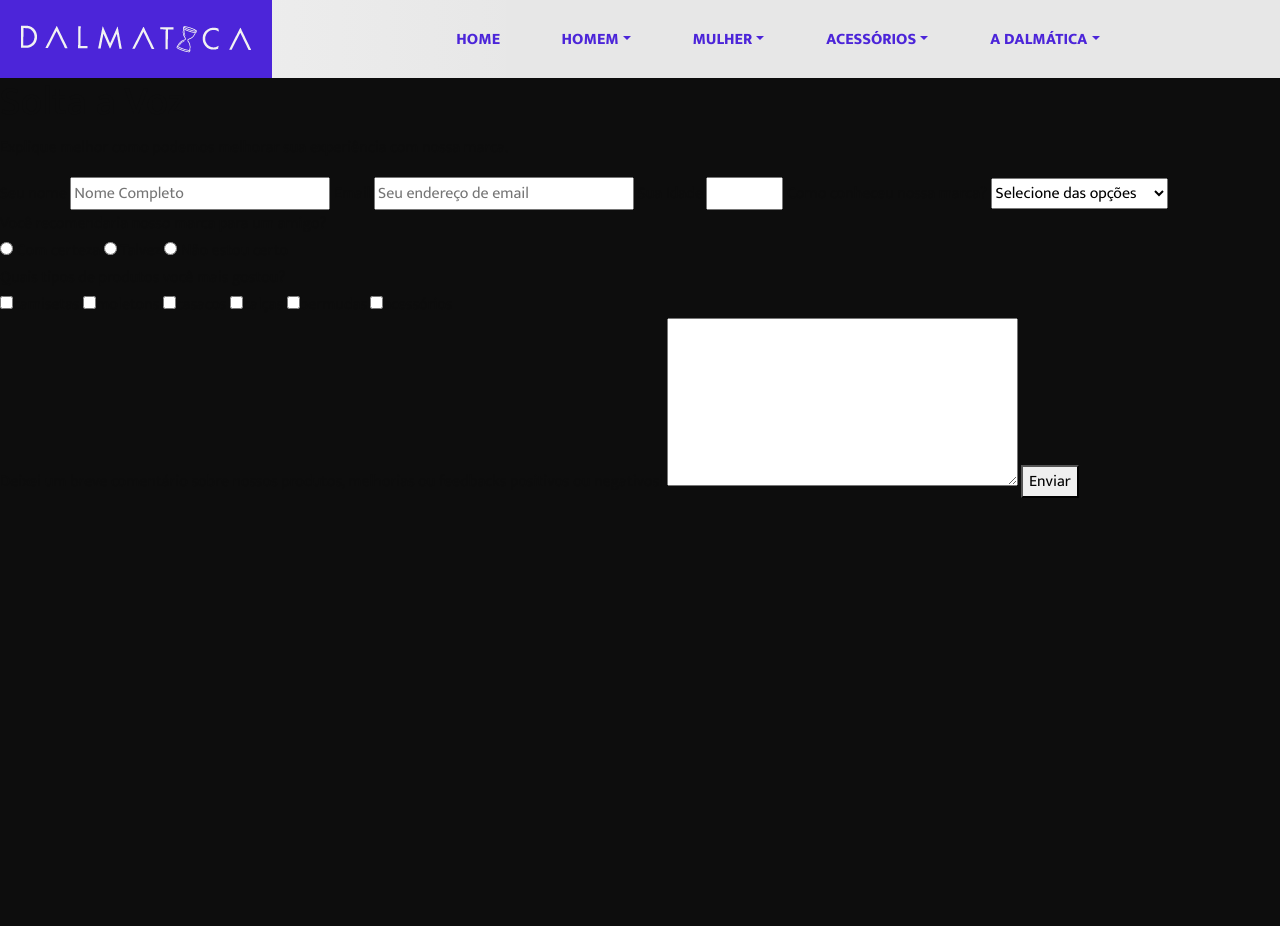
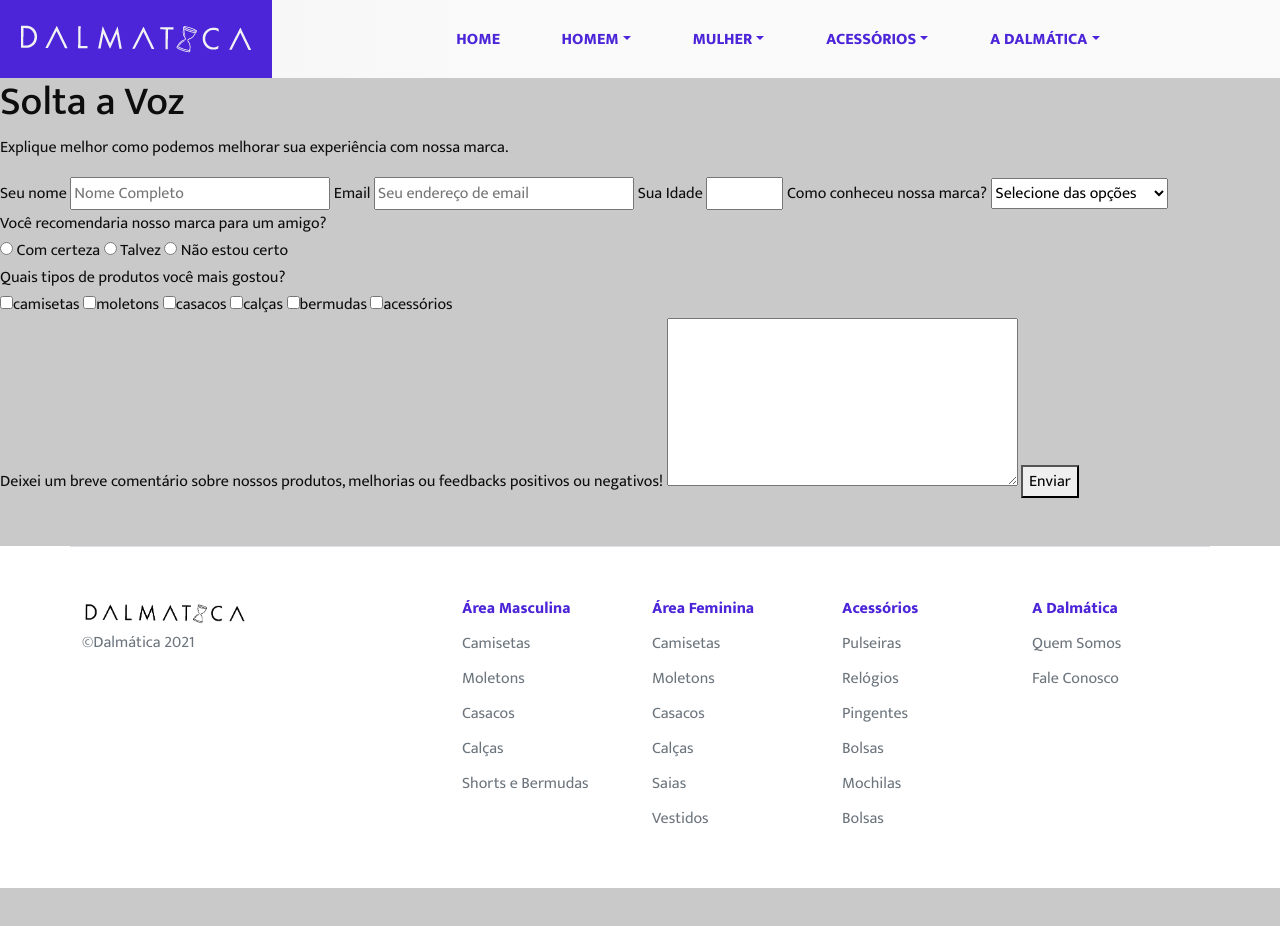
Before and after one commit to ThreeDP/project-dalmatica, a plain HTML site: page surveyform.html in a window 1280 px wide. Before the commit the page ends 800 px from the top, so only its background shows below. Drawn offline with nearby package versions, Linux system fonts and the light colour scheme.

Commit message:
Implementação do footer da página

```diff
--- a/assets/css/_base.scss
+++ b/assets/css/_base.scss
@@ -1,4 +1,4 @@
-@import './scss/bootstrap';
+
 
 * {
     box-sizing: border-box;
@@ -7,6 +7,6 @@
 body {
     font: 100% $font-primary;
     color: $black-primary;
-    background-color: #0D0D0D;
+    background-color: $grey-primary;
     border: 0px;
 }
--- /dev/null
+++ b/assets/css/_footer.scss
@@ -0,0 +1,9 @@
+#footer {
+    background-color: $white-primary;
+}
+
+.nav {
+    .nav-item {
+        @include link-title($purple_primary);
+    }
+}
--- /dev/null
+++ b/assets/css/_mixins.scss
@@ -0,0 +1,11 @@
+@mixin link-title($color) {
+    &:nth-child(1) a{
+        color: $color;
+        font-weight: 800;
+
+        &:hover {
+            text-decoration: underline;
+            text-decoration-color: $color;
+        }
+    }
+}
--- a/assets/css/_nav.scss
+++ b/assets/css/_nav.scss
@@ -99,15 +99,7 @@
         border-right: 1px solid $grey-primary;
 
         li {
-            &:nth-child(1) .dropdown-item{
-                color: $purple_primary;
-                font-weight: 800;
-
-                &:hover {
-                    text-decoration-color: $purple_primary;
-                }
-
-            }
+            @include link-title($purple_primary);
         }
 
         .dropdown-item {
--- a/assets/css/main.scss
+++ b/assets/css/main.scss
@@ -1,4 +1,5 @@
 /* Componentes base Scss - estilo próprio */
+@import './scss/bootstrap';
 @import './variables';
 @import './_base';
 @import './extends';
@@ -10,3 +11,4 @@
 
 /* Estilos da página */
 @import './nav';
+@import './footer'
--- a/assets/pages/footer.html
+++ b/assets/pages/footer.html
@@ -0,0 +1,67 @@
+<div class="container">
+  <footer class="row row-cols-5 py-5 my-5 border-top">
+    <div class="col-2">
+      <a href="index.html" class="navbar-brand">
+          <picture>
+              <source srcset="assets/img/icons/dark-logo-180.png" media="(min-width: 0px) and (max-width: 599px) and (-webkit-min-device-pixel-ratio: 2.0)">
+              <source srcset="assets/img/icons/dark-logo-180.png" media="(min-width: 0px) and (max-width: 599px)">
+              <source srcset="assets/img/icons/dark-logo-200.png" media="(min-width: 600px) and (max-width: 899px) and (-webkit-min-device-pixel-ratio: 2.0)">
+              <source srcset="assets/img/icons/dark-logo-200.png" media="(min-width: 600px) and (max-width: 899px)">
+              <source srcset="assets/img/icons/dark-logo-220.png" media="(min-width: 900px) and (max-width: 1199px) and (-webkit-min-device-pixel-ratio: 2.0)">
+              <source srcset="assets/img/icons/dark-logo-220.png" media="(min-width: 900px) and (max-width: 1199px)">
+              <source srcset="assets/img/icons/dark-logo-240.png" media="(min-width: 1200px) and (-webkit-min-device-pixel-ratio: 2.0)">
+              <source srcset="assets/img/icons/dark-logo-240.png" media="(min-width: 1200px) and (max-width: 1799px)">
+              <source srcset="assets/img/icons/dark-logo-260.png" media="(min-width: 1800px)">
+
+              <img class="img-fluid" src="assets/img/icons/dark-logo-240.png" alt="Logotipo Dalmática">
+          </picture>
+      </a>
+      <p class="text-muted">©Dalmática 2021</p>
+    </div>
+
+    <div class="col-2"></div>
+
+    <div class="col-2">
+      <ul class="nav flex-column">
+        <li class="nav-item mb-2"><a href="#" class="nav-link p-0">Área Masculina</a></li>
+        <li class="nav-item mb-2"><a href="#" class="nav-link p-0 text-muted">Camisetas</a></li>
+        <li class="nav-item mb-2"><a href="#" class="nav-link p-0 text-muted">Moletons</a></li>
+        <li class="nav-item mb-2"><a href="#" class="nav-link p-0 text-muted">Casacos</a></li>
+        <li class="nav-item mb-2"><a href="#" class="nav-link p-0 text-muted">Calças</a></li>
+        <li class="nav-item mb-2"><a href="#" class="nav-link p-0 text-muted">Shorts e Bermudas</a></li>
+      </ul>
+    </div>
+
+    <div class="col-2">
+      <ul class="nav flex-column">
+        <li class="nav-item mb-2"><a href="#" class="nav-link p-0">Área Feminina</a></li>
+        <li class="nav-item mb-2"><a href="#" class="nav-link p-0 text-muted">Camisetas</a></li>
+        <li class="nav-item mb-2"><a href="#" class="nav-link p-0 text-muted">Moletons</a></li>
+        <li class="nav-item mb-2"><a href="#" class="nav-link p-0 text-muted">Casacos</a></li>
+        <li class="nav-item mb-2"><a href="#" class="nav-link p-0 text-muted">Calças</a></li>
+        <li class="nav-item mb-2"><a href="#" class="nav-link p-0 text-muted">Saias</a></li>
+        <li class="nav-item mb-2"><a href="#" class="nav-link p-0 text-muted">Vestidos</a></li>
+      </ul>
+    </div>
+
+    <div class="col-2">
+      <ul class="nav flex-column">
+        <li class="nav-item mb-2"><a href="#" class="nav-link p-0">Acessórios</a></li>
+        <li class="nav-item mb-2"><a href="#" class="nav-link p-0 text-muted">Pulseiras</a></li>
+        <li class="nav-item mb-2"><a href="#" class="nav-link p-0 text-muted">Relógios</a></li>
+        <li class="nav-item mb-2"><a href="#" class="nav-link p-0 text-muted">Pingentes</a></li>
+        <li class="nav-item mb-2"><a href="#" class="nav-link p-0 text-muted">Bolsas</a></li>
+        <li class="nav-item mb-2"><a href="#" class="nav-link p-0 text-muted">Mochilas</a></li>
+        <li class="nav-item mb-2"><a href="#" class="nav-link p-0 text-muted">Bolsas</a></li>
+      </ul>
+    </div>
+
+    <div class="col-2">
+      <ul class="nav flex-column">
+        <li class="nav-item mb-2"><a href="#" class="nav-link p-0">A Dalmática</a></li>
+        <li class="nav-item mb-2"><a href="#" class="nav-link p-0 text-muted">Quem Somos</a></li>
+        <li class="nav-item mb-2"><a href="surveyform.html" class="nav-link p-0 text-muted">Fale Conosco</a></li>
+      </ul>
+    </div>
+  </footer>
+</div>
--- a/assets/pages/nav-bar.html
+++ b/assets/pages/nav-bar.html
@@ -40,7 +40,7 @@
       <div class="collapse navbar-collapse" id="navbarsExample04">
         <ul class="navbar-nav mx-auto mb-2 mb-md-0">
             <li class="nav-item">
-                <a class="nav-link active" aria-current="page" href="#">Home</a>
+                <a class="nav-link active" aria-current="page" href="index.html">Home</a>
             </li>
             <li class="nav-item dropdown">
                 <a class="nav-link dropdown-toggle" href="#" id="dropdown04" data-bs-toggle="dropdown" aria-expanded="false">homem</a>
@@ -110,7 +110,7 @@
                             <li><a class="dropdown-item" href="#">Joias</a></li>
                             <li><a class="dropdown-item" href="#">Pulseiras</a></li>
                             <li><a class="dropdown-item" href="#">Relógios</a></li>
-                            <li><a class="dropdown-item" href="#">Pinjentes</a></li>
+                            <li><a class="dropdown-item" href="#">Pingentes</a></li>
                             <li><a class="dropdown-item" href="#">Correntes</a></li>
                         </ul>
 
@@ -133,7 +133,7 @@
                     <div class="container dropdown-categories">
                         <ul class="dropdown-category">
                             <li><a class="dropdown-item" href="#">Quem Somos</a></li>
-                            <li><a class="dropdown-item" href="#">Fale Conosco</a></li>
+                            <li><a class="dropdown-item" href="surveyform.html">Fale Conosco</a></li>
                         </ul>
 
                         <div class="dropdown-img">
--- a/surveyform.html
+++ b/surveyform.html
@@ -92,5 +92,7 @@
         </form>
     </section>
 
+    <section id="footer" ></section>
+
 </body>
 </html>
```
Also changed, not shown: assets/pages/header.html (deleted, +0 -41 lines), index.html (+1 -1 lines), assets/css/main.css, assets/img/icons/dark-logo-180.png (added), assets/img/icons/dark-logo-200.png (added), assets/img/icons/dark-logo-220-09.png (added), assets/img/icons/dark-logo-220.png (added), assets/img/icons/dark-logo-240.png (added), assets/img/icons/dark-logo-260.png (added), 1 other file.
